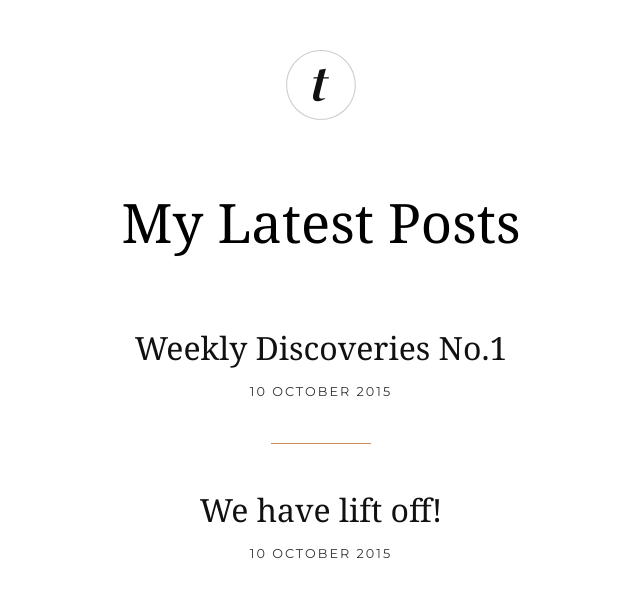
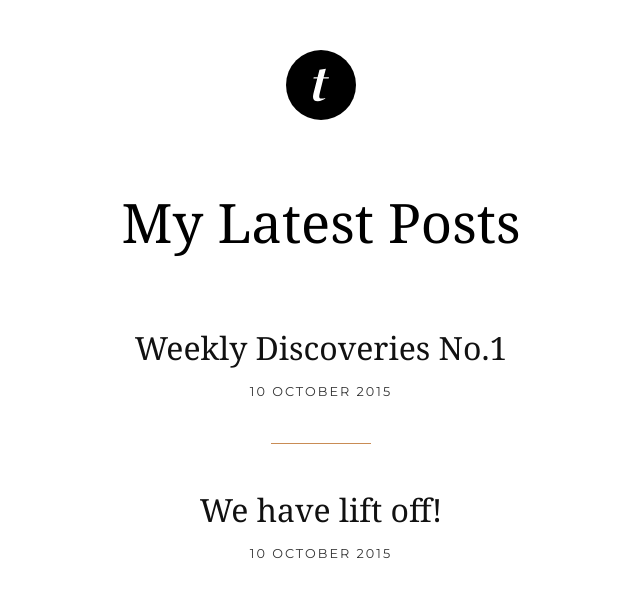
Before and after one commit to tajdid/another-old-site-repo, a Jekyll site: the page built from index.html, in a window 1280 px wide. Shown: the top 597 px of the page, without its empty margins (319-959 px from the left). Built offline with Jekyll 4.4.1, drawn with Linux system fonts in a browser that asks for light colours; the list of posts is cut into pages by our own code.

```diff
--- a/assets/css/style.css
+++ b/assets/css/style.css
@@ -239,23 +239,46 @@ ul {
 .content {
   margin: 62px 0; }
 
+@-webkit-keyframes color-cycle {
+  0% {
+    background: #000000; }
+  25% {
+    background: #FFBA00; }
+  50% {
+    background: #aaaaaa; }
+  75% {
+    background: #966443; } }
+
+@keyframes color-cycle {
+  0% {
+    background: #000000; }
+  25% {
+    background: #FFBA00; }
+  50% {
+    background: #aaaaaa; }
+  75% {
+    background: #966443; } }
+
 .svg {
+  border-radius: 100px;
   width: 100%;
   height: auto;
+  -webkit-animation: color-cycle 0.5s steps(1, end) infinite;
+          animation: color-cycle 0.5s steps(1, end) infinite;
+  -webkit-animation-play-state: paused;
+          animation-play-state: paused;
   -webkit-transition: all, 0.5s, ease-in-out;
           transition: all, 0.5s, ease-in-out; }
-  .svg path {
-    fill: #111; }
   .svg .circle-stroke path {
-    fill: #ccc;
-    -webkit-transition: all, 0.3s, ease-in-out;
-            transition: all, 0.3s, ease-in-out; }
+    fill: none; }
+  .svg .taj path {
+    fill: white; }
   .svg:hover {
-    -webkit-transform: rotate(1turn) scale(1.4, 1.4);
-        -ms-transform: rotate(1turn) scale(1.4, 1.4);
-            transform: rotate(1turn) scale(1.4, 1.4); }
-    .svg:hover .circle-stroke path {
-      fill: #C98C54; }
+    -webkit-animation-play-state: running;
+            animation-play-state: running;
+    -webkit-transform: rotate(1turn) scale(1.2, 1.2);
+        -ms-transform: rotate(1turn) scale(1.2, 1.2);
+            transform: rotate(1turn) scale(1.2, 1.2); }
 
 .site-header {
   text-align: center;
```
Also changed, not shown: assets/scss/modules/_header.scss (+34 -7 lines).
